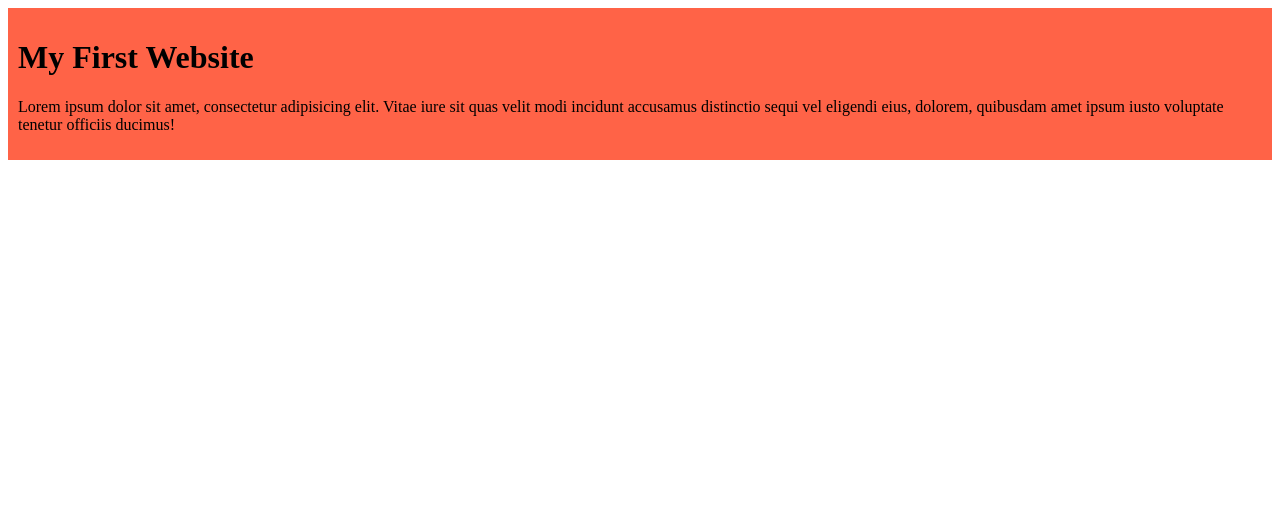
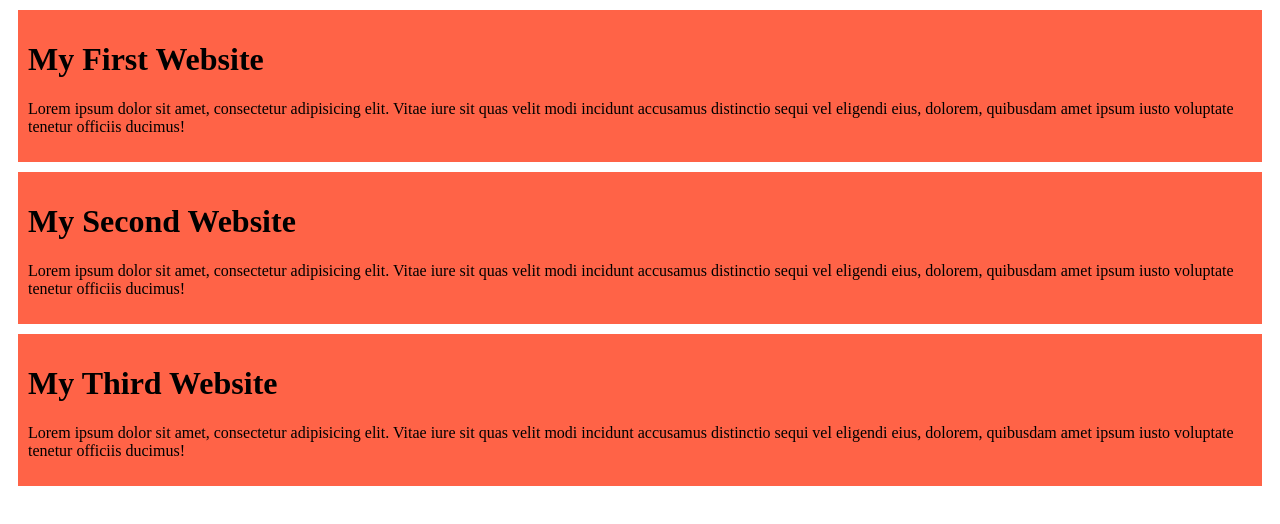
Before and after one commit to amannonto/my-simple-website, a plain HTML site: page index.html in a window 1280 px wide. Drawn offline with Linux system fonts and the light colour scheme.

Commit message:
added the second and the third blog

```diff
--- a/css/style.css.css
+++ b/css/style.css.css
@@ -1,4 +1,5 @@
 div{
     background-color: tomato;
     padding: 10px;
+    margin: 10px;
 }
--- a/index.html
+++ b/index.html
@@ -12,6 +12,14 @@
         <h1>My First Website</h1>
     <P>Lorem ipsum dolor sit amet, consectetur adipisicing elit. Vitae iure sit quas velit modi incidunt accusamus distinctio sequi vel eligendi eius, dolorem, quibusdam amet ipsum iusto voluptate tenetur officiis ducimus!</P>
     </div>
+    <div>
+        <h1>My Second Website</h1>
+    <P>Lorem ipsum dolor sit amet, consectetur adipisicing elit. Vitae iure sit quas velit modi incidunt accusamus distinctio sequi vel eligendi eius, dolorem, quibusdam amet ipsum iusto voluptate tenetur officiis ducimus!</P>
+    </div>
+    <div>
+        <h1>My Third Website</h1>
+    <P>Lorem ipsum dolor sit amet, consectetur adipisicing elit. Vitae iure sit quas velit modi incidunt accusamus distinctio sequi vel eligendi eius, dolorem, quibusdam amet ipsum iusto voluptate tenetur officiis ducimus!</P>
+    </div>
 
 </body>
 </html>
```
